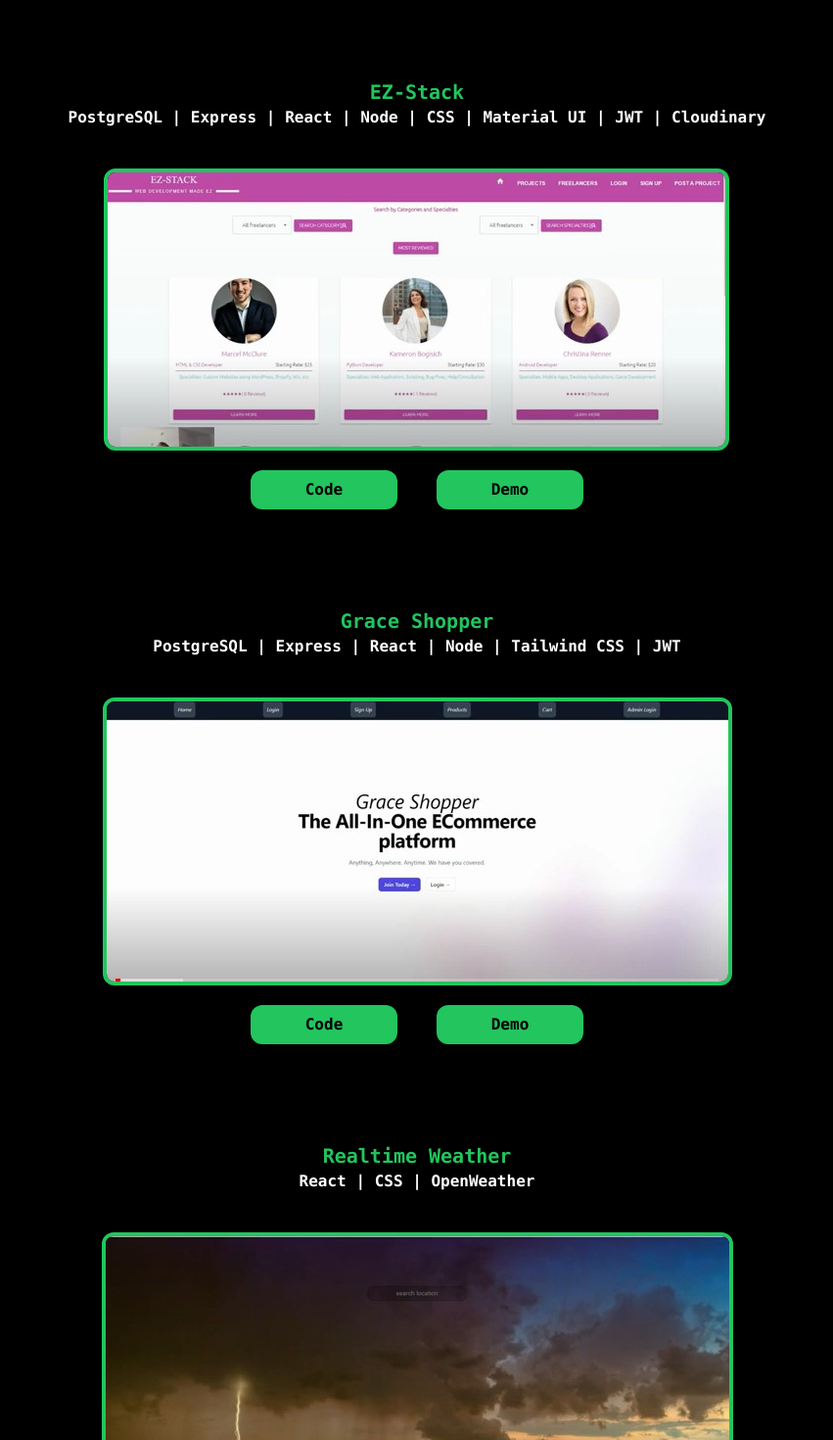
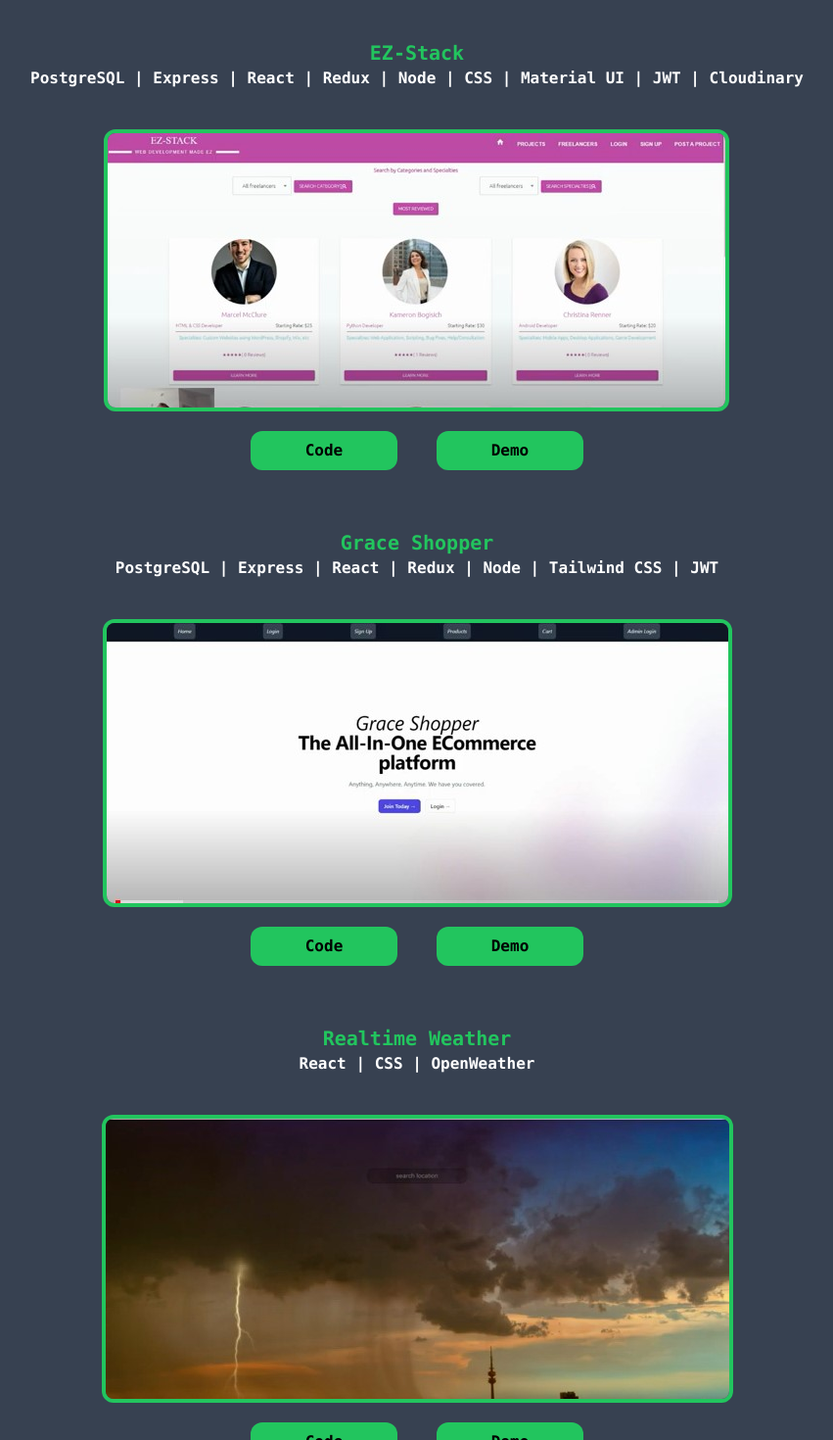
Before and after one commit to MikeRyan189/Portfolio, a React (Create React App) app: page /projects in a window 1280 px wide. Shown: the top 1470 px of the page at 98% size, without its empty margins (214-1065 px from the left). Built offline with nearby package versions, Linux system fonts and the light colour scheme.

Commit message:
bg color

```diff
--- a/src/Home.js
+++ b/src/Home.js
@@ -10,11 +10,11 @@ import { SocialIcon } from 'react-social-icons';
 
 function Home() {
   return (
-    <div className='bg-black h-full md:h-screen flex flex-col items-center justify-center font-mono ' >
-      <div className='flex flex-col items-center w-[400px]   mt-10  rounded-xl md:flex md:flex-row md:w-[775px]'>
-     <img src={headshot} alt='headshot' className='h-[250px]  rounded-xl'></img>
+    <div className='bg-gray-700 h-full md:h-screen flex flex-col items-center justify-center font-mono ' >
+      <div className='flex flex-col items-center w-[400px]  m-10  md:flex md:flex-row md:w-[750px] border-y-green-500 border-y-4'>
+     <img src={headshot} alt='headshot' className='h-[250px] rounded-xl m-5'></img>
      <div>
-     <p className='m-10 text-xl font-bold text-white text-center md:text-left' >Hello, my name is<span className='text-3xl font-bold text-green-500'> Michael Ryan.</span> I am a <span className='text-xl font-bold text-green-500'> Full Stack Software Developer</span> with a passion for using technology to solve problems and create innovative and user-friendly web applications. I have primarily worked in the PERN stack but I am always looking to expand my knowledge of other technologies and stacks.</p>
+     <p className='m-5 text-xl font-bold text-white text-center md:text-left' >Hello, my name is<span className='text-3xl font-bold text-green-500'> Michael Ryan.</span> I am a <span className='text-xl font-bold text-green-500'> Full Stack Software Developer</span> with a passion for using technology to solve problems and create innovative and user-friendly web applications. I have primarily worked in the PERN stack but I am always looking to expand my knowledge of other technologies and stacks.</p>
      </div>
 
       </div>
--- a/src/Projects.js
+++ b/src/Projects.js
@@ -10,20 +10,20 @@ import { SocialIcon } from 'react-social-icons';
 
 function Projects() {
   return (
-    <div className='bg-black h-full flex flex-col items-center justify-evenly font-mono' >
+    <div className='bg-gray-700 h-full flex flex-col items-center justify-evenly font-mono' >
 
-      <div className='flex flex-col items-center mt-10  rounded-xl'>
+      <div className='flex flex-col items-center rounded-xl'>
         <p className='mt-10 text-xl font-bold text-green-500' >EZ-Stack</p>
-        <p className=' text-l font-bold text-white text-center'>PostgreSQL | Express | React | Node | CSS | Material UI | JWT | Cloudinary</p>
+        <p className=' text-l font-bold text-white text-center'>PostgreSQL | Express | React | Redux | Node | CSS | Material UI | JWT | Cloudinary</p>
       <img src={EZstack} alt='headshot' className='mt-10 rounded-xl border-green-500 border-4 '></img>
       <div>
       <a href='https://github.com/MikeRyan189/Freelance-App.git'><button className=' m-5 bg-green-500 hover:bg-white hover:text-green-500 h-10 w-[100px] md:w-[150px] rounded-xl font-bold'>Code</button></a>
       <a href='https://youtu.be/v1D-3LLx3NA'><button className='m-5 bg-green-500 hover:bg-white hover:text-green-500 h-10 w-[100px] md:w-[150px] rounded-xl font-bold'>Demo</button></a>
       </div>
       </div>
-      <div className='flex flex-col items-center mt-10  rounded-xl'>
+      <div className='flex flex-col items-center  rounded-xl'>
       <p className='mt-10 text-xl font-bold text-green-500' >Grace Shopper</p>
-      <p className=' text-l font-bold text-white text-center'>PostgreSQL | Express | React | Node | Tailwind CSS | JWT </p>
+      <p className=' text-l font-bold text-white text-center'>PostgreSQL | Express | React | Redux | Node | Tailwind CSS | JWT </p>
 
       <img src={graceShopper} alt='headshot' className='mt-10 rounded-xl border-green-500 border-4 '></img>
       <div>
@@ -31,7 +31,7 @@ function Projects() {
       <a href='https://youtu.be/0Kiejs5rfOo'><button className='m-5 bg-green-500 hover:bg-white hover:text-green-500 h-10 w-[100px] md:w-[150px] rounded-xl font-bold'>Demo</button></a>
       </div>
       </div>
-      <div className='flex flex-col items-center mt-10  rounded-xl'>
+      <div className='flex flex-col items-center rounded-xl'>
       <p className='mt-10 text-xl font-bold text-green-500' >Realtime Weather</p>
       <p className=' text-l font-bold text-white text-center'>React | CSS | OpenWeather</p>
       <img src={weather} alt='headshot' className='mt-10 rounded-xl border-green-500 border-4 '></img>
```
